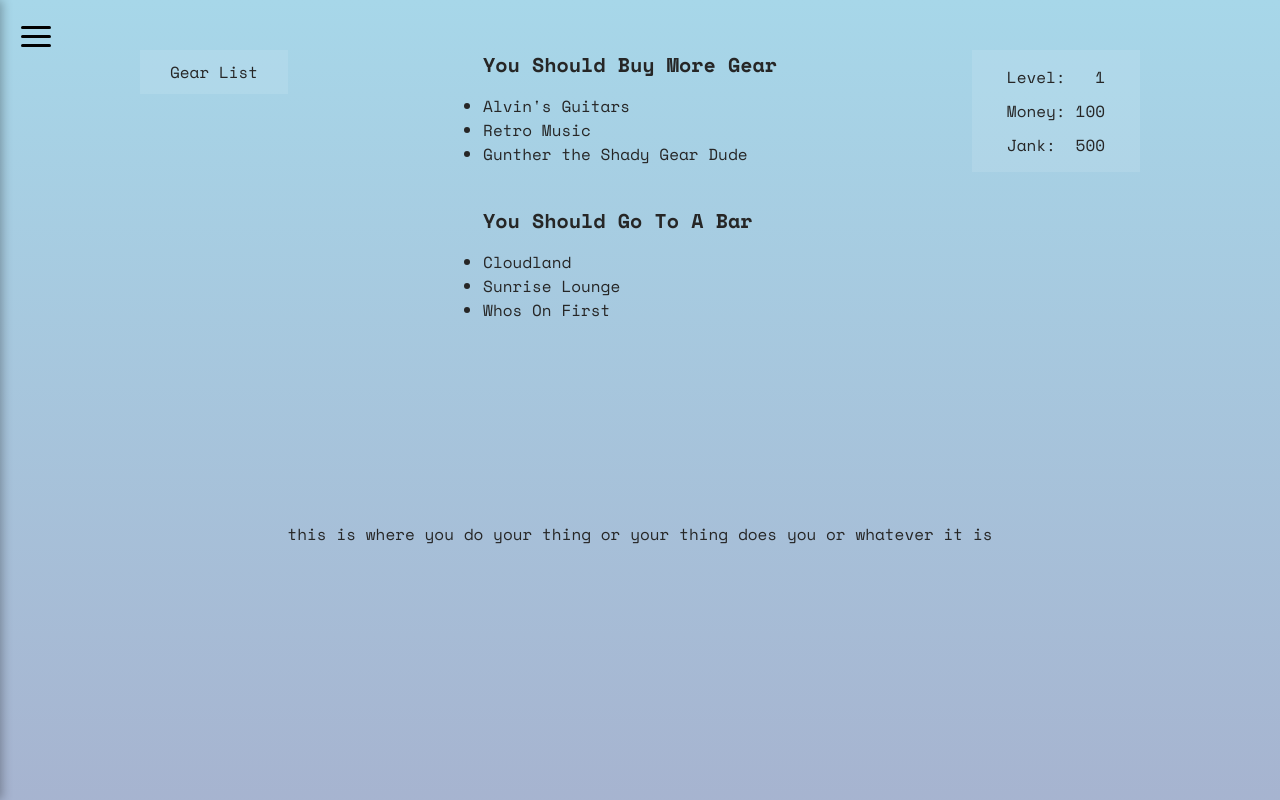
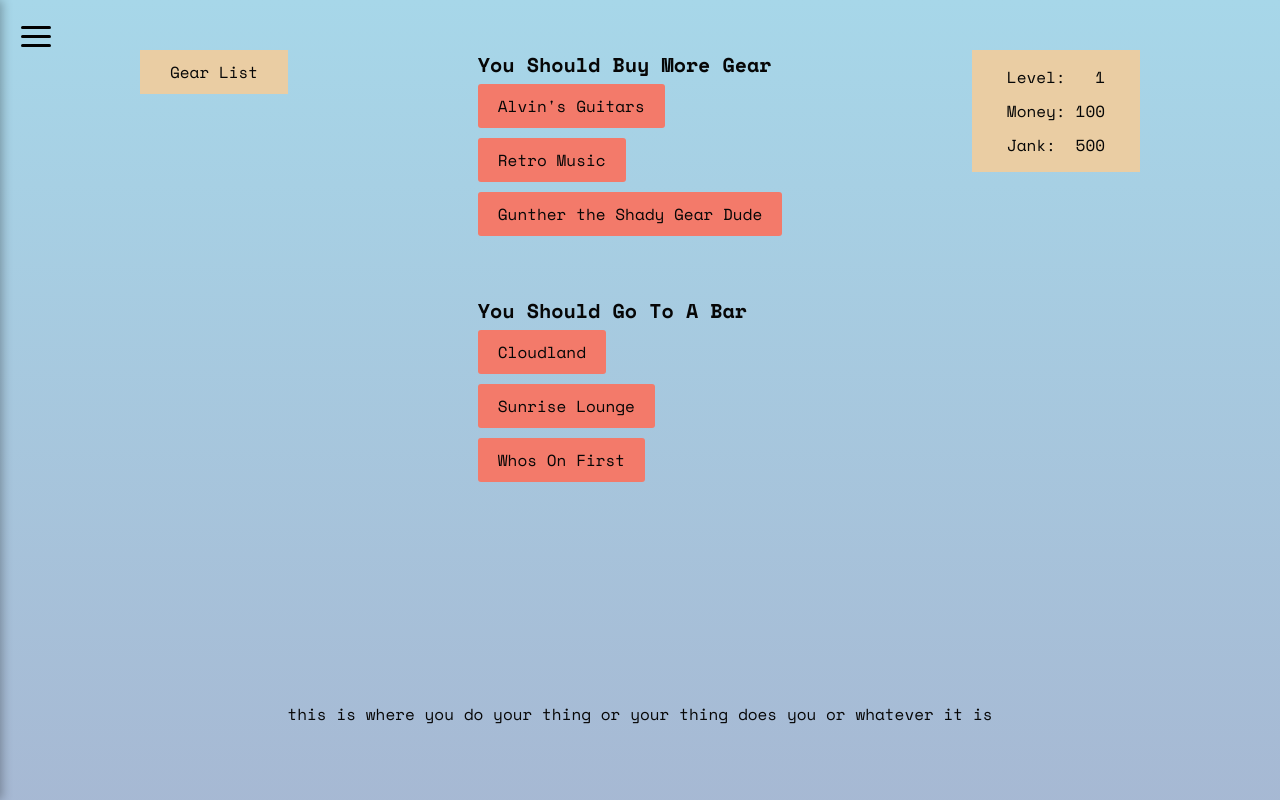
Before and after one commit to fscarlett/janky-front-2, a React (Vite) app: page /play in a window 1280 px wide. Shown: the top 800 px of the page. Built offline with nearby package versions, Linux system fonts and the light colour scheme.

Commit message:
play styles and 404

```diff
--- a/src/main.tsx
+++ b/src/main.tsx
@@ -9,6 +9,7 @@ import LoginPage from './pages/Login.tsx'
 import Instructions from './pages/Instructions.tsx'
 import Play from './pages/Play.tsx'
 import Credits from './pages/Credits.tsx'
+import NotFound from './pages/NotFound.tsx'
 import { Layout } from './components/Layout.tsx'
 
 createRoot(document.getElementById('root')!).render(
@@ -21,6 +22,7 @@ createRoot(document.getElementById('root')!).render(
           <Route path='/play' element={<Play />} />
           <Route path='/credits' element={<Credits />} />
           <Route path='/instructions' element={<Instructions />} />
+          <Route path='*' element={<NotFound />} />
         </Routes>
       </Layout>
     </BrowserRouter>
--- /dev/null
+++ b/src/pages/NotFound.tsx
@@ -0,0 +1,19 @@
+import { Link } from 'react-router'
+import styles from '../styles/NotFound.module.css'
+
+function NotFound() {
+  return (
+    <div className={styles.container}>
+      <h1 className={styles.title}>404</h1>
+      <h2 className={styles.subtitle}>Page Not Found</h2>
+      <p className={styles.description}>
+        Oops you wound up in Orange County wtf. Course correction required.
+      </p>
+      <Link to='/play' className={styles.homeLink}>
+        Return To The Cocoon
+      </Link>
+    </div>
+  )
+}
+
+export default NotFound
--- a/src/pages/Play.tsx
+++ b/src/pages/Play.tsx
@@ -18,6 +18,7 @@ function Play() {
                 <Link
                   to='/store-sunset'
                   title='famous vintage gear store on Sunrise Blvd'
+                  className={playStyles.play_link}
                 >
                   Alvin&apos;s Guitars
                 </Link>
@@ -26,6 +27,7 @@ function Play() {
                 <Link
                   to='/store-figueroa'
                   title='indie-famous used gear store on Figueroa St'
+                  className={playStyles.play_link}
                 >
                   Retro Music
                 </Link>
@@ -34,6 +36,7 @@ function Play() {
                 <Link
                   to='/store-alley'
                   title='A super shady Aussie guy who wanders around in a messed up Range Rover'
+                  className={playStyles.play_link}
                 >
                   Gunther the Shady Gear Dude
                 </Link>
@@ -47,6 +50,7 @@ function Play() {
                 <Link
                   to='/bar-slbvd'
                   title='300 capacity club on Golden Lake Ave'
+                  className={playStyles.play_link}
                 >
                   Cloudland
                 </Link>
@@ -55,6 +59,7 @@ function Play() {
                 <Link
                   to='/bar-sunset-north'
                   title='120 capacity bar on Sunrise Blvd'
+                  className={playStyles.play_link}
                 >
                   Sunrise Lounge
                 </Link>
@@ -63,6 +68,7 @@ function Play() {
                 <Link
                   to='/bar-sunset-south'
                   title='Dive bar next to the stadium entrance by downtown'
+                  className={playStyles.play_link}
                 >
                   Whos On First
                 </Link>
--- /dev/null
+++ b/src/styles/NotFound.module.css
@@ -0,0 +1,47 @@
+.container {
+  display: flex;
+  flex-direction: column;
+  align-items: center;
+  justify-content: center;
+  min-height: 100vh;
+  padding: 2rem;
+  text-align: center;
+}
+
+.title {
+  font-size: 8rem;
+  font-weight: bold;
+  margin: 0;
+  background: linear-gradient(45deg, #ff6b6b, #4ecdc4);
+  -webkit-background-clip: text;
+  -webkit-text-fill-color: transparent;
+  background-clip: text;
+}
+
+.subtitle {
+  font-size: 2rem;
+  margin: 1rem 0;
+  color: #333;
+}
+
+.description {
+  font-size: 1.1rem;
+  color: #666;
+  max-width: 500px;
+  margin: 1rem 0 2rem;
+}
+
+.homeLink {
+  display: inline-block;
+  padding: 1rem 2rem;
+  background-color: #4ecdc4;
+  color: white;
+  text-decoration: none;
+  border-radius: 8px;
+  font-weight: 600;
+  transition: background-color 0.2s;
+}
+
+.homeLink:hover {
+  background-color: #45b8af;
+}
--- a/src/styles/Play.module.css
+++ b/src/styles/Play.module.css
@@ -26,12 +26,12 @@
 
 .play_left_stats {
   padding: 10px 30px;
-  background-color: rgba(255, 255, 255, 0.1);
+  background-color: var(--primary);
 }
 
 .play_right_stats {
   padding: 10px 30px;
-  background-color: rgba(255, 255, 255, 0.1);
+  background-color: var(--primary);
   display: flex;
   flex-direction: column;
   justify-content: flex-start;
@@ -59,6 +59,11 @@
   padding-bottom: 40px;
 }
 
+.nav_wrapper li {
+  margin-bottom: 30px;
+  list-style-type: none;
+}
+
 .nav_label {
   font-size: 20px;
   font-weight: bold;
@@ -71,3 +76,15 @@
   padding: 100px 0;
   text-align: center;
 }
+
+.play_link {
+  background-color: var(--accent-1);
+  padding: 10px 20px;
+  border-radius: 3px;
+}
+
+.play_link:hover,
+.play_link:active {
+  background-color: var(--highlight);
+  text-decoration: underline;
+}
--- a/src/styles/globals.css
+++ b/src/styles/globals.css
@@ -10,7 +10,8 @@ html {
   --oldback: #e0fcff;
 
   --back: linear-gradient(rgb(167, 215, 233), #a6a6c6);
-  --text-color: #262626;
+  /* --text-color: #262626; */
+  --text-color: #060606;
 
   --primary: #eacda3;
   --secondary: #597598;
```
